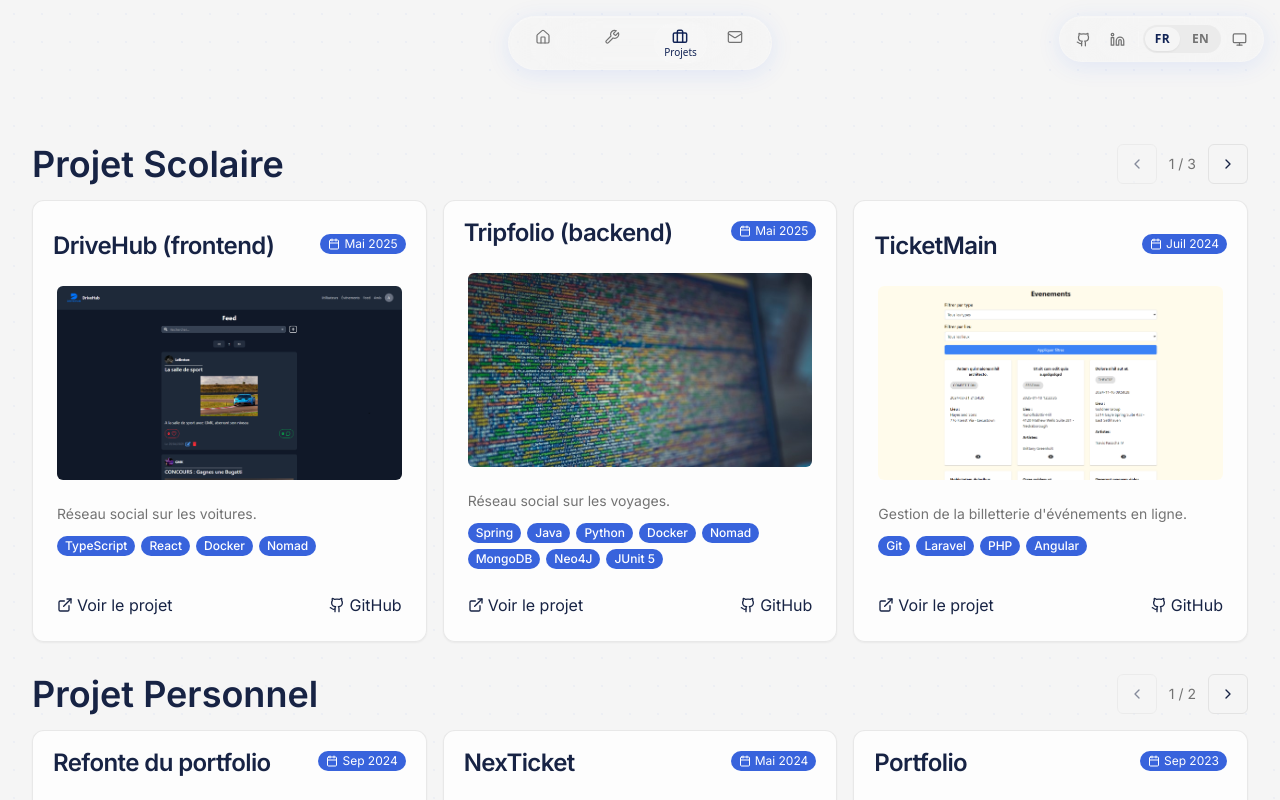
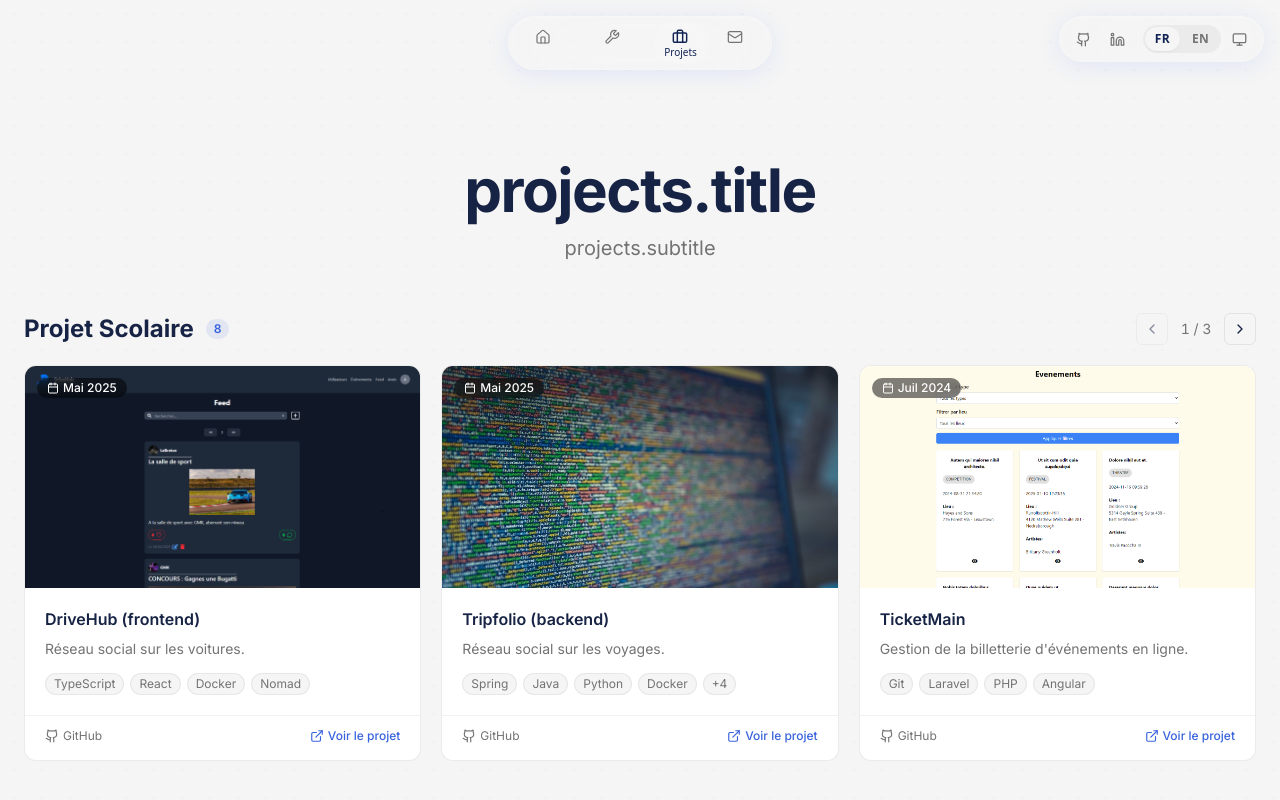
Before and after one commit to RayzerDev/portfolio, a Next.js app: page /projects in a window 1280 px wide. Shown: the top 800 px of the page. Built offline with nearby package versions, Linux system fonts and the light colour scheme.

Commit message:
Upgrade projects UI

```diff
--- a/src/app/projects/[id]/page.tsx
+++ b/src/app/projects/[id]/page.tsx
@@ -69,10 +69,10 @@ export default function Project({params}: { params: { id: string } }) {
                         <div className="flex flex-col gap-2">
                             <h2 className="text-xl font-bold text-secondary">{t("projectDetail.githubRepo")}</h2>
                             <Link href={project.githubLink}
-                                  className="flex items-center gap-2 text-foreground break-words" prefetch={false}
+                                  className="flex items-center gap-2 text-foreground" prefetch={false}
                                   target="_blank">
                                 <Github className="w-5 h-5"/>
-                                <span className="break-all">{project.githubLink}</span>
+                                {project.githubLink}
                             </Link>
                         </div>
                     )}
--- a/src/app/projects/page.tsx
+++ b/src/app/projects/page.tsx
@@ -1,8 +1,6 @@
 "use client";
 
 import Image from "next/image";
-import Link from "next/link";
-import {Card, CardContent, CardFooter, CardHeader, CardTitle} from "@/components/ui/card";
 import {Skeleton} from "@/components/ui/skeleton";
 import {Button} from "@/components/ui/button";
 import {CalendarIcon, ChevronLeft, ChevronRight, ExternalLink, Github} from "lucide-react";
@@ -16,54 +14,127 @@ function formatDate(date: string | undefined, lang: string): string {
     if (!date) return '';
     const [month, year] = date.split('/');
     if (!month || !year) return date;
-    const monthsFr = ['Jan', 'Fév', 'Mar', 'Avr', 'Mai', 'Juin', 'Juil', 'Août', 'Sep', 'Oct', 'Nov', 'Déc'];
+    const monthsFr = ['Jan', 'FÃ©v', 'Mar', 'Avr', 'Mai', 'Juin', 'Juil', 'AoÃ»t', 'Sep', 'Oct', 'Nov', 'DÃ©c'];
     const monthsEn = ['Jan', 'Feb', 'Mar', 'Apr', 'May', 'Jun', 'Jul', 'Aug', 'Sep', 'Oct', 'Nov', 'Dec'];
     const arr = lang === 'en' ? monthsEn : monthsFr;
     return `${arr[parseInt(month, 10) - 1] ?? month} ${year}`;
 }
 
-function ProjectImage({src, alt}: { src: string; alt: string }) {
+function ProjectImage({src, alt, date, lang}: { src: string; alt: string; date?: string; lang: string }) {
     const [loaded, setLoaded] = useState(false);
     return (
-        <div className="relative w-full aspect-video overflow-hidden rounded-md bg-muted">
-            {!loaded && <Skeleton className="absolute inset-0 w-full h-full rounded-md"/>}
+        <div className="relative w-full aspect-video overflow-hidden bg-muted">
+            {!loaded && <Skeleton className="absolute inset-0 w-full h-full rounded-none"/>}
             <Image
                 src={src}
                 alt={alt}
-                width={500}
-                height={500}
+                width={600}
+                height={340}
                 className={`w-full h-full object-cover transition-all duration-300 group-hover:scale-105 ${loaded ? "opacity-100" : "opacity-0"}`}
                 onLoad={() => setLoaded(true)}
             />
+            {date && (
+                <span className="absolute top-3 left-3 flex items-center gap-1 rounded-full bg-black/50 backdrop-blur-sm text-white px-2.5 py-0.5 text-xs font-medium">
+                    <CalendarIcon className="w-3 h-3"/>
+                    {formatDate(date, lang)}
+                </span>
+            )}
         </div>
     );
 }
 
 function ProjectCardSkeleton() {
     return (
-        <Card className="flex flex-col">
-            <div className="flex items-start justify-between p-6 pb-0">
-                <Skeleton className="h-6 w-32"/>
-                <Skeleton className="h-5 w-20 rounded-full"/>
+        <div className="rounded-xl border border-border/60 bg-card overflow-hidden flex flex-col">
+            <Skeleton className="w-full aspect-video rounded-none"/>
+            <div className="p-5 flex flex-col gap-3 flex-1">
+                <Skeleton className="h-5 w-3/4"/>
+                <Skeleton className="h-4 w-full"/>
+                <Skeleton className="h-4 w-2/3"/>
+                <div className="flex gap-2 mt-1">
+                    <Skeleton className="h-5 w-16 rounded-full"/>
+                    <Skeleton className="h-5 w-16 rounded-full"/>
+                    <Skeleton className="h-5 w-16 rounded-full"/>
                 </div>
-            <CardHeader className="pt-2">
-                <Skeleton className="w-full aspect-video rounded-md"/>
-            </CardHeader>
-            <CardContent>
-                <Skeleton className="h-4 w-full mb-2"/>
-                <Skeleton className="h-4 w-3/4 mb-2"/>
-                <Skeleton className="h-4 w-1/2 mb-4"/>
-                <div className="flex gap-2">
-                    <Skeleton className="h-6 w-16 rounded-full"/>
-                    <Skeleton className="h-6 w-16 rounded-full"/>
-                    <Skeleton className="h-6 w-16 rounded-full"/>
             </div>
-            </CardContent>
-            <CardFooter className="flex justify-between">
+            <div className="px-5 pb-4 flex justify-between items-center border-t border-border/40 pt-3">
+                <Skeleton className="h-4 w-20"/>
                 <Skeleton className="h-4 w-24"/>
-                <Skeleton className="h-4 w-16"/>
-            </CardFooter>
-        </Card>
+            </div>
+        </div>
+    );
+}
+
+function ProjectCard({projet, lang, t, onSelect}: {
+    projet: any;
+    lang: string;
+    t: (k: string) => string;
+    onSelect: (id: string) => void;
+}) {
+    return (
+        <div
+            className="group rounded-xl border border-border/60 bg-card overflow-hidden flex flex-col hover:-translate-y-1 hover:shadow-lg transition-all duration-200 cursor-pointer"
+            onClick={() => onSelect(projet.id)}
+        >
+            {/* Image + date overlay */}
+            <ProjectImage src={projet.imagePreview} alt={projet.nom} date={projet.date} lang={lang}/>
+
+            {/* Body */}
+            <div className="p-5 flex flex-col gap-2 flex-1">
+                <h3 className="font-semibold text-base text-foreground leading-snug">
+                    {projet.nom}
+                </h3>
+                <p className="text-sm text-muted-foreground line-clamp-2 leading-relaxed">
+                    {projet.shortDescription}
+                </p>
+                {/* Skill chips */}
+                {(projet.skills || []).length > 0 && (
+                    <div className="flex flex-wrap gap-1.5 mt-1">
+                        {(projet.skills || []).slice(0, 4).map((skill: any) => (
+                            <span
+                                key={skill.id}
+                                className="inline-flex items-center rounded-full border border-border/60 bg-background px-2 py-0.5 text-xs text-muted-foreground"
+                            >
+                                {skill.nom}
+                            </span>
+                        ))}
+                        {(projet.skills || []).length > 4 && (
+                            <span className="inline-flex items-center rounded-full border border-border/60 bg-background px-2 py-0.5 text-xs text-muted-foreground">
+                                +{projet.skills.length - 4}
+                            </span>
+                        )}
+                    </div>
+                )}
+            </div>
+
+            {/* Footer */}
+            <div
+                className="px-5 pb-4 pt-3 flex justify-between items-center border-t border-border/40"
+                onClick={e => e.stopPropagation()}
+            >
+                <div>
+                    {projet.githubLink ? (
+                        <a
+                            href={projet.githubLink}
+                            target="_blank"
+                            rel="noopener noreferrer"
+                            className="flex items-center gap-1 text-xs text-muted-foreground hover:text-foreground transition-colors"
+                            onClick={e => e.stopPropagation()}
+                        >
+                            <Github className="w-3.5 h-3.5"/>
+                            GitHub
+                        </a>
+                    ) : <span/>}
+                </div>
+                <button
+                    onClick={() => onSelect(projet.id)}
+                    className="flex items-center gap-1 text-xs font-medium text-primary hover:text-primary/80 transition-colors"
+                >
+                    <ExternalLink className="w-3.5 h-3.5"/>
+                    {t("projects.seeProject")}
+                </button>
+            </div>
+        </div>
     );
 }
 
@@ -79,81 +150,31 @@ function CategorySection({categorie, projets, t, lang, onSelectProject}: {
     const paginated = projets.slice((page - 1) * PROJECTS_PER_PAGE, page * PROJECTS_PER_PAGE);
 
     return (
-        <div className="mb-8">
-            <div className="flex items-center justify-between mb-4">
-                <h2 className="text-4xl font-semibold text-secondary">{categorie}</h2>
+        <div className="mb-12">
+            <div className="flex items-center justify-between mb-5">
+                <div className="flex items-center gap-3">
+                    <h2 className="text-2xl font-bold text-secondary">{categorie}</h2>
+                    <span className="rounded-full bg-primary/10 text-primary px-2 py-0.5 text-xs font-semibold tabular-nums">
+                        {projets.length}
+                    </span>
+                </div>
                 {totalPages > 1 && (
-                    <div className="flex items-center gap-3">
-                        <Button
-                            variant="outline"
-                            size="icon"
-                            onClick={() => setPage(p => p - 1)}
-                            disabled={page === 1}
-                        >
+                    <div className="flex items-center gap-2">
+                        <Button variant="outline" size="icon" className="h-8 w-8" onClick={() => setPage(p => p - 1)} disabled={page === 1}>
                             <ChevronLeft className="w-4 h-4"/>
                         </Button>
-                        <span className="text-sm text-muted-foreground whitespace-nowrap">{page} / {totalPages}</span>
-                        <Button
-                            variant="outline"
-                            size="icon"
-                            onClick={() => setPage(p => p + 1)}
-                            disabled={page === totalPages}
-                        >
+                        <span className="text-sm text-muted-foreground tabular-nums w-10 text-center">{page} / {totalPages}</span>
+                        <Button variant="outline" size="icon" className="h-8 w-8" onClick={() => setPage(p => p + 1)} disabled={page === totalPages}>
                             <ChevronRight className="w-4 h-4"/>
                         </Button>
                     </div>
                 )}
             </div>
-            <div className="grid sm:grid-cols-2 md:grid-cols-2 lg:grid-cols-3 gap-4">
+            <div className="grid sm:grid-cols-2 lg:grid-cols-3 gap-5">
                 {paginated.map((projet) => (
-                    <Card key={projet.id}
-                          className="flex flex-col group hover:-translate-y-1 hover:shadow-md transition-all duration-200">
-                        <button className="flex-1 text-left" onClick={() => onSelectProject(projet.id)}>
-                            <div className="flex items-start justify-between">
-                                <CardTitle className="text-secondary">{projet.nom}</CardTitle>
-                                {projet.date && (
-                                    <span
-                                        className="flex items-center gap-1 text-xs text-primary-foreground bg-primary rounded-full px-2 py-0.5 whitespace-nowrap m-5">
-                                        <CalendarIcon className="w-3 h-3"/>
-                                        {formatDate(projet.date, lang)}
-                                    </span>
-                                )}
-                            </div>
-                            <CardHeader className="pt-2">
-                                <ProjectImage src={projet.imagePreview} alt={projet.nom}/>
-                            </CardHeader>
-                            <CardContent>
-                                <p className="line-clamp-3 text-sm text-muted-foreground">{projet.shortDescription}</p>
-                                <div className="mt-3 flex flex-wrap gap-1.5">
-                                    {(projet.skills || []).map((skill: any) => (
-                                        <span key={skill.id}
-                                              className="inline-flex items-center rounded-full bg-primary px-2 py-0.5 text-xs font-medium text-primary-foreground">
-                                            {skill.nom}
-                                        </span>
+                    <ProjectCard key={projet.id} projet={projet} lang={lang} t={t} onSelect={onSelectProject}/>
                 ))}
             </div>
-                            </CardContent>
-                        </button>
-                        <CardFooter className="flex justify-between">
-                            <button
-                                onClick={() => onSelectProject(projet.id)}
-                                className="text-foreground hover:underline flex items-center">
-                                <ExternalLink className="w-4 h-4 mr-1"/>
-                                {t("projects.seeProject")}
-                            </button>
-                            {projet.githubLink && (
-                                <Link href={projet.githubLink}
-                                      className="text-foreground hover:underline flex items-center"
-                                      target="_blank">
-                                    <Github className="w-4 h-4 mr-1"/>
-                                    GitHub
-                                </Link>
-                            )}
-                        </CardFooter>
-                    </Card>
-                ))}
-            </div>
-
         </div>
     );
 }
@@ -174,28 +195,37 @@ export default function Projects() {
             });
     }, [lang]);
 
-    if (loading) {
     return (
-            <div className="container mx-auto py-12 px-4 md:px-6 lg:px-8">
-                <section className="mb-12">
+        <>
+            <div className="w-full">
+                {/* â”€â”€ Hero â”€â”€ */}
+                <section className="pt-8 pb-8 md:pt-16 md:pb-12">
+                    <div className="container mx-auto px-4 md:px-6 text-center max-w-2xl">
+                        <h1 className="text-3xl font-bold tracking-tight sm:text-5xl md:text-6xl text-secondary">
+                            {t("projects.title")}
+                        </h1>
+                        <p className="mt-3 text-base text-muted-foreground md:text-xl/relaxed hidden sm:block">
+                            {t("projects.subtitle")}
+                        </p>
+                    </div>
+                </section>
+
+                {/* â”€â”€ Grid â”€â”€ */}
+                <section className="pb-16 md:pb-28">
+                    <div className="container mx-auto px-4 md:px-6">
+                        {loading ? (
+                            <>
                                 {[1, 2].map((cat) => (
-                        <div key={cat} className="mb-8">
-                            <Skeleton className="h-9 w-48 mb-4"/>
-                            <div className="grid sm:grid-cols-2 md:grid-cols-2 lg:grid-cols-3 gap-4">
+                                    <div key={cat} className="mb-12">
+                                        <Skeleton className="h-7 w-48 mb-5"/>
+                                        <div className="grid sm:grid-cols-2 lg:grid-cols-3 gap-5">
                                             {[1, 2, 3].map((i) => <ProjectCardSkeleton key={i}/>)}
                                         </div>
                                     </div>
                                 ))}
-                </section>
-            </div>
-        );
-    }
-
-    return (
-        <>
-            <div className="container mx-auto py-12 px-4 md:px-6 lg:px-8">
-                <section className="mb-12">
-                    {Object.entries(groupedProjects).map(([categorie, projets]) => (
+                            </>
+                        ) : (
+                            Object.entries(groupedProjects).map(([categorie, projets]) => (
                                 <CategorySection
                                     key={categorie}
                                     categorie={categorie}
@@ -204,9 +234,12 @@ export default function Projects() {
                                     lang={lang}
                                     onSelectProject={setSelectedProjectId}
                                 />
-                    ))}
+                            ))
+                        )}
+                    </div>
                 </section>
             </div>
+
             <ProjectModal
                 projectId={selectedProjectId}
                 onClose={() => setSelectedProjectId(null)}
@@ -215,4 +248,5 @@ export default function Projects() {
             />
         </>
     );
+
 }
--- a/src/components/ProjectModal.tsx
+++ b/src/components/ProjectModal.tsx
@@ -120,10 +120,10 @@ export function ProjectModal({projectId, onClose, lang, t}: ProjectModalProps) {
                                 href={project.githubLink}
                                 target="_blank"
                                 rel="noopener noreferrer"
-                                className="inline-flex items-center gap-2.5 self-start rounded-lg border border-border/70 bg-muted/60 hover:bg-muted px-4 py-2.5 text-sm font-medium text-foreground hover:text-primary transition-colors"
+                                className="flex items-center gap-2.5 w-full rounded-lg border border-border/70 bg-muted/60 hover:bg-muted px-4 py-2.5 text-sm font-medium text-foreground hover:text-primary transition-colors"
                             >
                                 <Github className="w-4 h-4 shrink-0"/>
-                                <span className="truncate max-w-[220px]">{project.githubLink.replace('https://', '')}</span>
+                                <span className="flex-1 truncate">{project.githubLink.replace('https://', '')}</span>
                                 <ExternalLink className="w-3.5 h-3.5 shrink-0 text-muted-foreground"/>
                             </a>
                         )}
```
Lines whose indentation alone changed are shown as unchanged.
